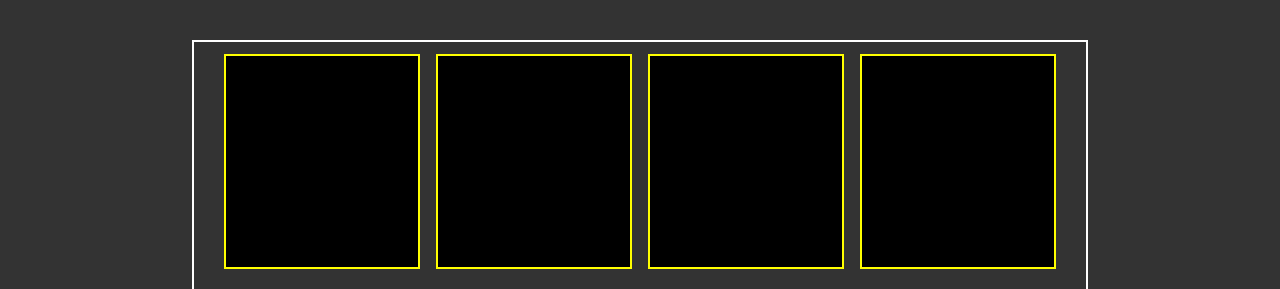
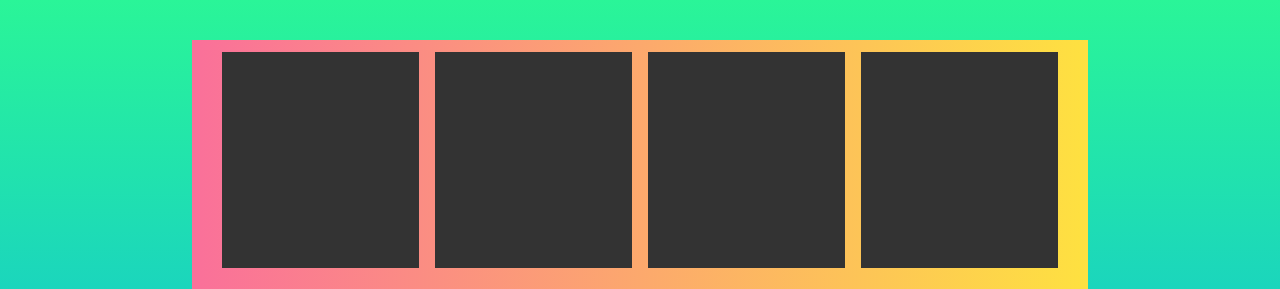
Before and after one commit to marekgacek45/Memory-Game, a plain HTML site: page index.html in a window 1280 px wide. Shown: the top 289 px of the page. Drawn offline with Linux system fonts and the light colour scheme.

Commit message:
cosmetic changes

```diff
--- a/style.css
+++ b/style.css
@@ -6,7 +6,7 @@
 
 body {
 	height: 100vh;
-	background-color: #333;
+	background-image: linear-gradient(180deg, #2af598 0%, #009efd 100%);
 	display: flex;
 }
 
@@ -17,9 +17,9 @@ body {
 	flex-wrap: wrap;
 	width: 70%;
 	height: 90%;
-	border: 2px solid white;
 	margin: auto;
 	perspective: 1000px;
+	background-image: linear-gradient(to right, #fa709a 0%, #fee140 100%);
 }
 
 .card {
@@ -46,13 +46,8 @@ body {
 	position: absolute;
 	width: 100%;
 	height: 100%;
-	border: 2px solid yellow;
-	background-color: #fff;
 	backface-visibility: hidden;
-}
-
-.card-front {
-	background-color: black;
+	background-color: #333;
 }
 
 .card-back {
@@ -62,6 +57,7 @@ body {
 	width: 100%;
 	height: 100%;
 	transform: rotateY(180deg);
+
 }
 .card-back img {
 	width: 80%;
```
